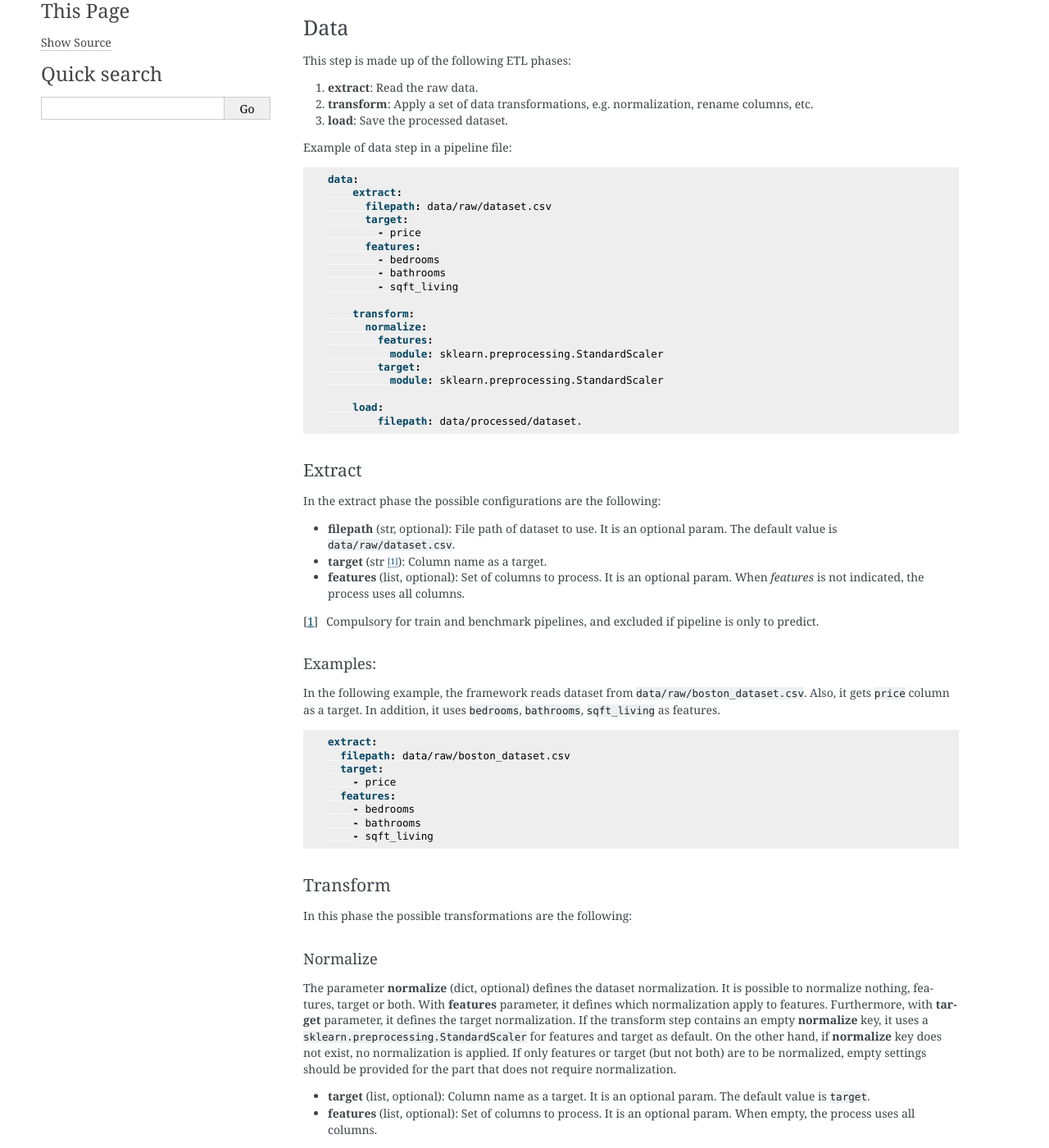
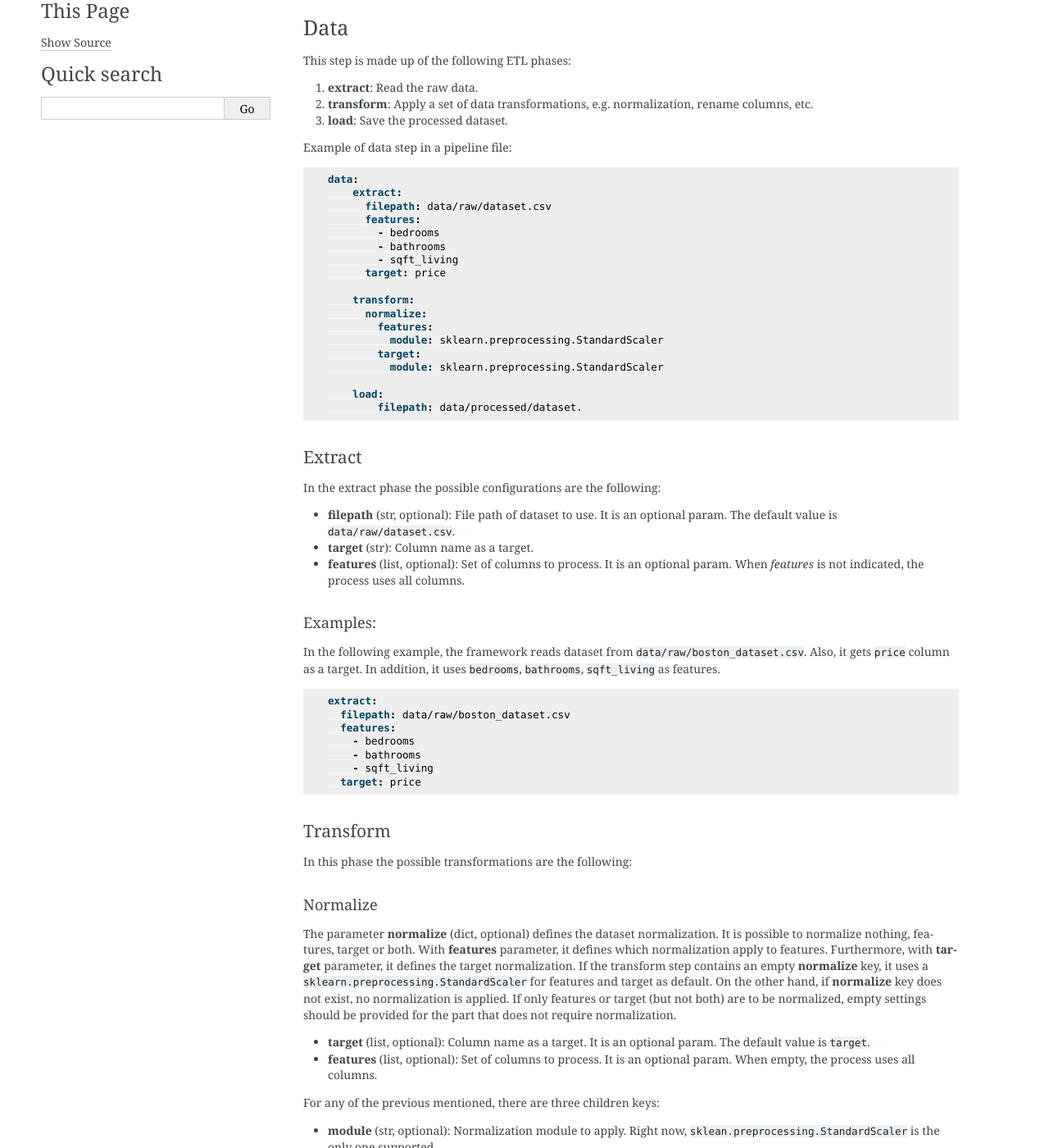
Before and after one commit to Data-Science-Eurecat/HoNCAML, a Sphinx documentation site: the page built from docs/source/configuration.rst, in a window 1280 px wide and 1400 px high, scrolled down 550 px. Shown: the whole window at 82% size. Built offline with Sphinx 7.4.7, drawn with Linux system fonts in a browser that asks for light colours; some of the changed text lies outside the part shown.

Commit message:
Use a single target for all pipelines
This commit includes the following:
- Update tests to not use multiple targets
- Adapt all configuration files (examples and generics) for a single target
- Update documentation

```diff
--- a/docs/source/configuration.rst
+++ b/docs/source/configuration.rst
@@ -52,12 +52,11 @@ Example of data step in a pipeline file:
    data:
        extract:
          filepath: data/raw/dataset.csv
-         target:
-           - price
          features:
            - bedrooms
            - bathrooms
            - sqft_living
+         target: price
 
        transform:
          normalize:
@@ -76,14 +75,9 @@ In the extract phase the possible configurations are the following:
 
 - **filepath** (str, optional): File path of dataset to use. It is an
   optional param. The default value is ``data/raw/dataset.csv``.
-- **target** (str [#comp1]_): Column name as a target.
+- **target** (str): Column name as a target.
 - **features** (list, optional): Set of columns to process. It is an optional
   param. When *features* is not indicated, the process uses all columns.
-
-.. [#comp1]
-
-   Compulsory for train and benchmark pipelines, and excluded if pipeline is
-   only to predict.
 
 Examples:
 ^^^^^^^^^
@@ -96,12 +90,12 @@ In addition, it uses ``bedrooms``, ``bathrooms``, ``sqft_living`` as features.
 
    extract:
      filepath: data/raw/boston_dataset.csv
-     target:
-       - price
      features:
        - bedrooms
        - bathrooms
        - sqft_living
+     target: price
+
 
 Transform
 ---------
```
Also changed, not shown: other parts of docs/source/configuration.rst (+13 -13 lines), 19 other files.
